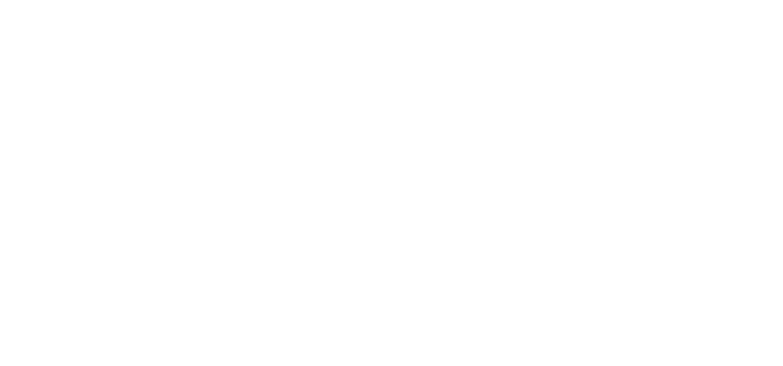
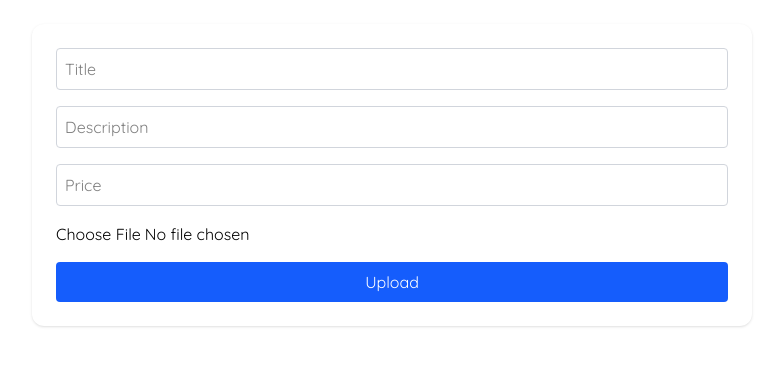
Before and after one commit to WebWizards-org/frontend, a React (Vite) app: page /create in a window 1280 px wide. Before the commit this address had no page. Shown: the top 366 px of the page, without its empty margins (248-1031 px from the left). Built offline with nearby package versions, Linux system fonts and the light colour scheme.

Commit message:
feat: add CreateCourse and ShowCourses components; implement routing for course creation and display

```diff
--- a/src/App.jsx
+++ b/src/App.jsx
@@ -12,6 +12,8 @@
 import RoleBasedDashboard from "./components/RoleBasedDashboard.jsx";
 import coursesData from "./utils/CourseData.js";
 import CoursePage from "./pages/CoursePage.jsx";
+import CreateCourse from "./pages/CreateCourse.jsx";
+import ShowCourses from "./pages/ShowCourses.jsx";
 
 const ProtectedRoute = ({ children }) => {
   const { token } = useAuth();
@@ -63,6 +65,8 @@
               // </ProtectedRoute>
             }
           />
+          <Route path="/create" element={<CreateCourse />} />
+          <Route path="/show" element={<ShowCourses />} />
         </Routes>
       </BrowserRouter>
     </AuthProvider>
--- /dev/null
+++ b/src/pages/CreateCourse.jsx
@@ -0,0 +1,76 @@
+import React, { useState } from "react";
+import axios from "axios";
+
+function CreateCourse() {
+  const [file, setFile] = useState();
+  const [title, setTitle] = useState("");
+  const [description, setDescription] = useState("");
+  const [price, setPrice] = useState("");
+
+  const handleUpload = (e) => {
+    e.preventDefault();
+    const formdata = new FormData();
+    formdata.append("image", file);
+    formdata.append("title", title);
+    formdata.append("description", description);
+    formdata.append("price", price);
+
+    axios
+      .post("http://localhost:3001/api/courses", formdata)
+      .then((res) => {
+        setTitle("");
+        setDescription("");
+        setPrice("");
+        setFile(null);
+        alert("Course uploaded successfully!");
+      })
+      .catch((err) => console.log(err));
+  };
+
+  return (
+    <div className="max-w-3xl mx-auto p-6">
+      <form
+        onSubmit={handleUpload}
+        className="space-y-4 bg-white rounded-xl shadow p-6 mb-8"
+      >
+        <input
+          type="text"
+          placeholder="Title"
+          value={title}
+          onChange={(e) => setTitle(e.target.value)}
+          className="w-full border border-gray-300 p-2 rounded"
+          required
+        />
+        <input
+          type="text"
+          placeholder="Description"
+          value={description}
+          onChange={(e) => setDescription(e.target.value)}
+          className="w-full border border-gray-300 p-2 rounded"
+          required
+        />
+        <input
+          type="number"
+          placeholder="Price"
+          value={price}
+          onChange={(e) => setPrice(e.target.value)}
+          className="w-full border border-gray-300 p-2 rounded"
+        />
+        <input
+          type="file"
+          onChange={(e) => setFile(e.target.files[0])}
+          className="w-full"
+          required
+        />
+        <button
+          type="submit"
+          className="bg-blue-600 text-white px-4 py-2 rounded w-full"
+        >
+          Upload
+        </button>
+      </form>
+    </div>
+  );
+}
+
+export default CreateCourse;
--- /dev/null
+++ b/src/pages/ShowCourses.jsx
@@ -0,0 +1,121 @@
+import React, { useState, useEffect } from "react";
+import { Star, Clock } from "lucide-react";
+import Navbar from "../components/Navbar";
+import Footer from "../components/Footer";
+
+function ShowCourses() {
+  const [courses, setCourses] = useState([]);
+
+  useEffect(() => {
+    fetch("http://localhost:3001/api/allCourses")
+      .then((res) => res.json())
+      .then((data) => {
+        if (Array.isArray(data)) {
+          setCourses(data);
+        } else if (data && Array.isArray(data.courses)) {
+          setCourses(data.courses);
+        } else {
+          setCourses([]);
+        }
+      })
+      .catch((err) => console.log(err));
+  }, []);
+
+  return (
+    <>
+      <Navbar />
+      <section className="px-24 py-10 flex flex-col items-center h-full justify-center gap-5 max-sm:px-2 max-md:px-10">
+        <h1 className="text-5xl font-semibold text-[#000000] font-secondary text-center">
+          Explore Courses
+        </h1>
+        <p className="text-center">
+          Empower your growth through engaging, real-world learning experiences.
+        </p>
+        <div className="relative inline-block w-[60vw] max-md:w-full">
+          <input
+            type="search"
+            name="search"
+            placeholder="Search Courses"
+            className="border-1 border-black py-3 pl-5 pr-35 rounded-full w-full"
+          />
+          <button className="absolute right-1 px-10 py-2 bg-[hsla(220,97%,58%,1)] text-white rounded-full top-[9%] cursor-pointer">
+            Search
+          </button>
+        </div>
+      </section>
+      <section className="flex justify-between md:px-10 px-2 max-sm:flex-col max-md:gap-2">
+        <div>
+          <ul className="flex gap-1">
+            <li className="px-1 md:px-2 md:py-1 border-1 border-black cursor-pointer max-md:text-sm">
+              Web Development
+            </li>
+            <li className="px-1 md:px-2 md:py-1 border-1 border-black cursor-pointer max-md:text-sm">
+              Science
+            </li>
+            <li className="px-1 md:px-2 md:py-1 border-1 border-black cursor-pointer max-md:text-sm">
+              Tech
+            </li>
+            <li className="px-1 md:px-2 md:py-1 border-1 border-black cursor-pointer max-md:text-sm">
+              Marketing
+            </li>
+          </ul>
+        </div>
+        <div>
+          <select name="filters" id="filters">
+            <option value="newest">Newest</option>
+            <option value="mostrated">Most rated</option>
+            <option value="mostrelevant">Most Relevant</option>
+            <option value="priceasc">By price:asc</option>
+            <option value="pricedesc">By price:desc</option>
+          </select>
+        </div>
+      </section>
+      <main className="px-1 md:px-4 lg:px-8 h-full mt-10">
+        <section className="sm:grid lg:grid-cols-4 gap-4 sm:grid-cols-2 md:grid-cols-3 flex flex-wrap justify-center">
+          {courses.length > 0 ? (
+            courses.map((course, idx) => (
+              <div
+                key={course.image + idx}
+                className="bg-white rounded-xl shadow-md flex flex-col mb-6"
+              >
+                {course.image && (
+                  <img
+                    src={`http://localhost:3001/images/${course.image}`}
+                    alt={course.title || ""}
+                    className="w-full h-48 object-cover rounded-t-xl"
+                  />
+                )}
+                <div className="p-4 flex flex-col flex-1">
+                  <h3 className="font-bold text-lg mb-2">{course.title}</h3>
+                  <div className="flex items-center justify-between mt-auto">
+                    <span className="flex items-center gap-1 text-yellow-500 font-semibold">
+                      <Star className="w-5 h-5 fill-yellow-500" />
+                      {course.rating ?? 0}
+                    </span>
+                    <span className="text-blue-600 font-bold text-md">
+                      ₹{course.price}
+                    </span>
+                  </div>
+                  <div className="flex items-center gap-2 text-gray-500 mt-2">
+                    <Clock className="w-4 h-4" />
+                    <span>Duration: {course.hours ?? "N/A"} hrs</span>
+                  </div>
+                  <button className="bg-blue-700 text-white px-5 py-2 mt-4 rounded-md w-full hover:bg-blue-800 transition">
+                    Explore Course
+                  </button>
+                </div>
+              </div>
+            ))
+          ) : (
+            <p className="text-gray-500 text-center py-12 w-full">
+              No courses found
+            </p>
+          )}
+        </section>
+      </main>
+      <Footer />
+    </>
+  );
+}
+
+export default ShowCourses;
```
